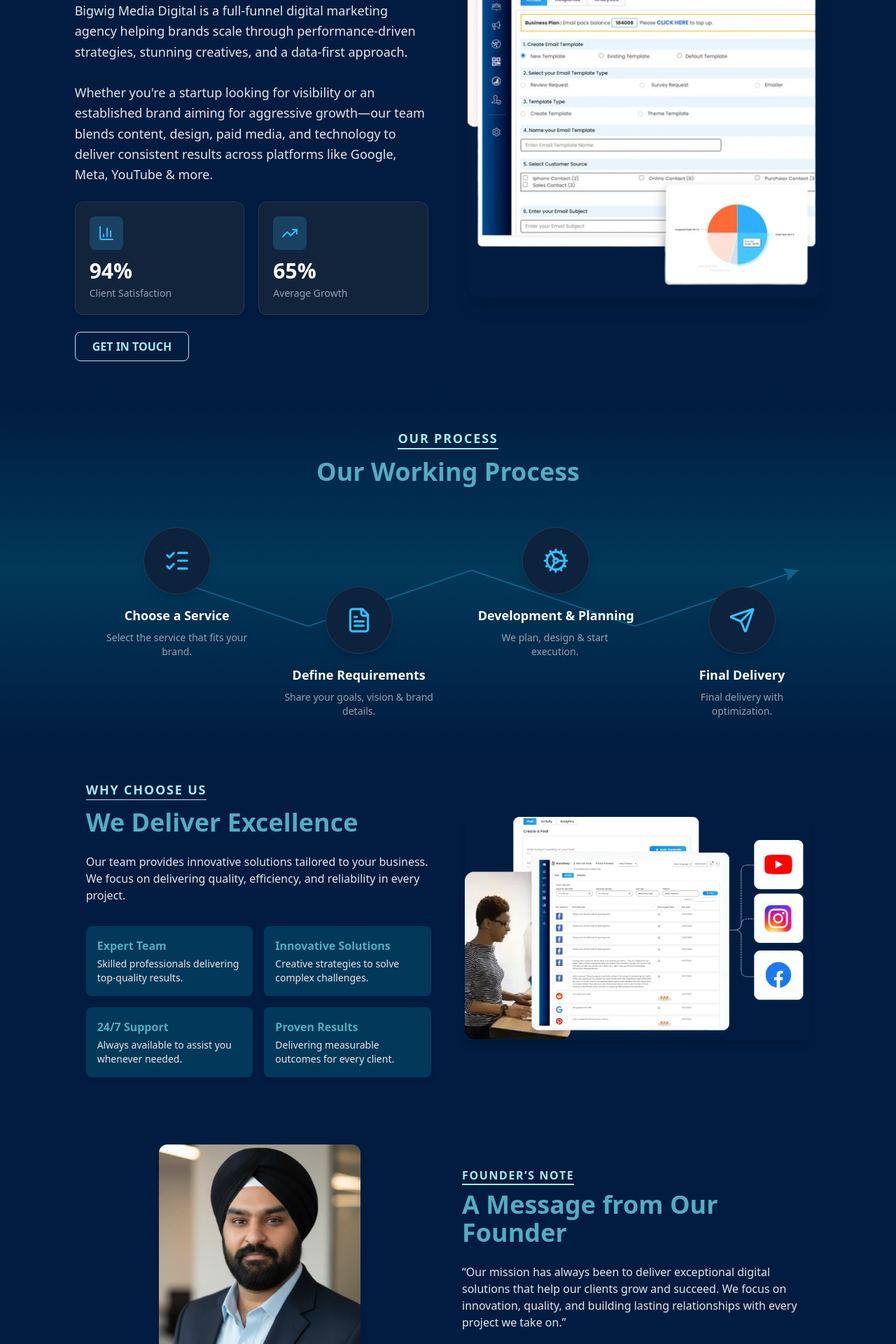
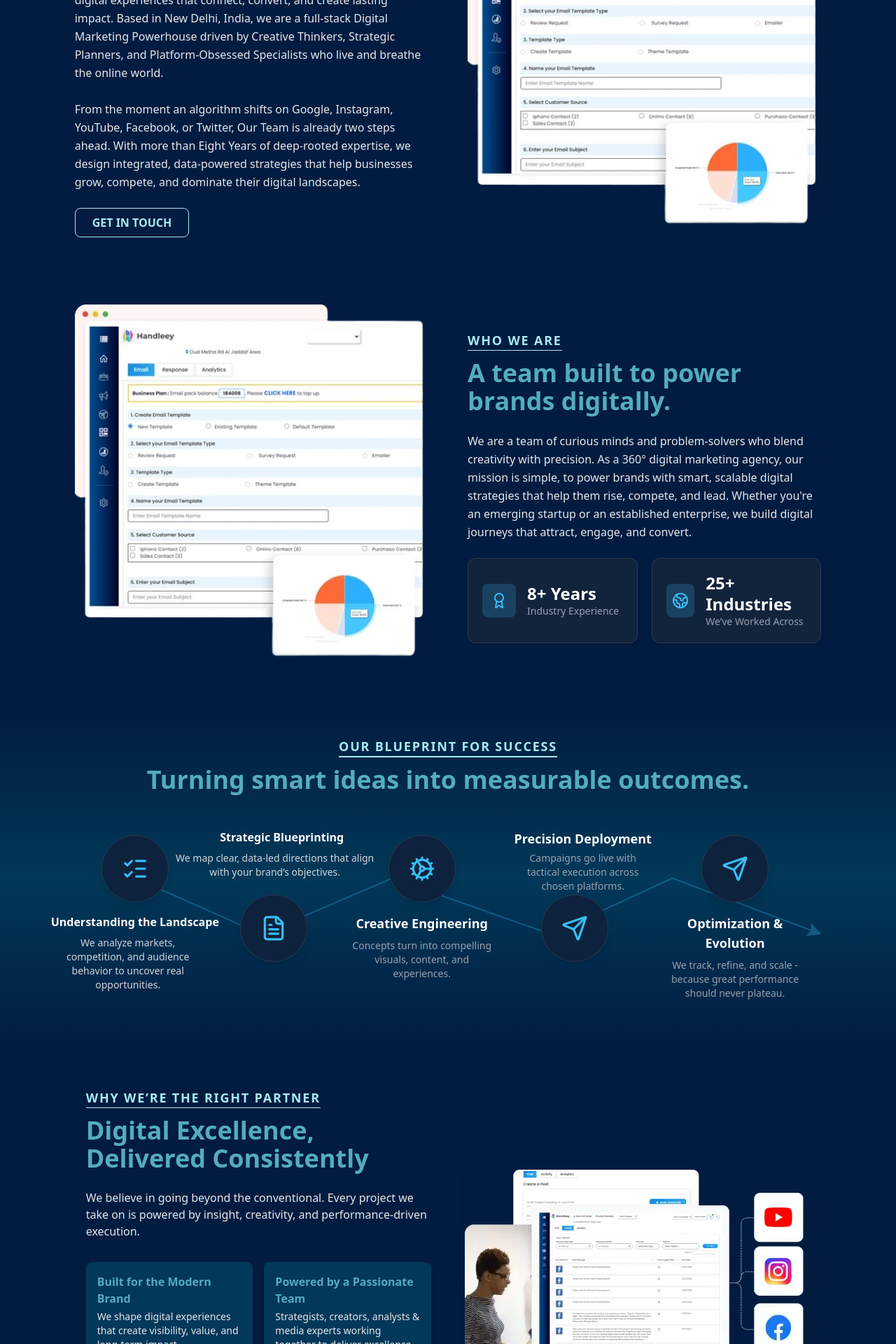
Before and after one commit to Chandan2812/bigwignew, a Next.js app: page /about in a window 1280 px wide. Shown: the part 880-2800 px from the top of the page at 70% size. Built offline with nearby package versions, Linux system fonts and the light colour scheme.

Commit message:
updated about page and clients

```diff
--- a/components/Clients.tsx
+++ b/components/Clients.tsx
@@ -46,12 +46,22 @@ export default function Client() {
         {/* Left Content */}
         <div data-aos="fade-right">
           <p className="text-[var(--color5)] text-lg font-semibold border-b w-fit mb-3 uppercase tracking-widest">
-            Client List
+            Our Clientele
           </p>
 
           <h2 className="text-3xl md:text-4xl font-bold leading-tight text-[var(--color4)] drop-shadow-lg mb-5">
-            Not just clients, they are more like partners
+            Brands That Believe in What We Build
           </h2>
+          <p className="text-gray-200 mb-6 whitespace-pre-wrap">
+            Over the years, we’ve collaborated with a wide range of brands each
+            with its own vision, challenges, and ambitions. Every partnership
+            has strengthened our belief in creating digital experiences that
+            deliver real impact. <br />
+            <br />
+            The logos represent the brands that have trusted us with their
+            digital journey. Each one reflects the quality of our work, the
+            relationships we build, and the results we consistently deliver.
+          </p>
 
           <Link href="/clients">
             <ButtonFill text=" View All Clients" />
--- a/src/app/about/page.tsx
+++ b/src/app/about/page.tsx
@@ -10,10 +10,12 @@ import { useState } from "react";
 import PopupForm from "../../../components/PopupForm";
 import ButtonFill from "../../../components/Button";
 import {
+  Award,
   BarChart3,
   Cog,
   Facebook,
   FileText,
+  Globe2,
   Linkedin,
   ListChecks,
   Send,
@@ -23,6 +25,7 @@ import {
 import why from "../../../Assets/Handleey-Social-Media-Post.webp";
 import owner from "../../../Assets/owner.webp";
 import GetInTouch from "../../../components/GetInTouch";
+import Client from "../../../components/Clients";
 
 export default function About() {
   const [isPopupOpen, setIsPopupOpen] = useState(false);
@@ -42,7 +45,7 @@ export default function About() {
         />
 
         {/* Text Overlay */}
-        <div className="relative z-10 text-center px-6">
+        {/* <div className="relative z-10 text-center px-6">
           <h1 className="text-4xl md:text-5xl font-bold text-white">
             Strategic Digital Marketing Agency
           </h1>
@@ -51,7 +54,7 @@ export default function About() {
             Lorem ipsum dolor sit amet, consectetur adipiscing elit. Praesent
             dictum leo nec sem facilisis, id faucibus velit elementum.
           </p>
-        </div>
+        </div> */}
       </section>
 
       {/* ================= ABOUT SECTION ================= */}
@@ -59,46 +62,60 @@ export default function About() {
       <section className="w-11/12 md:w-5/6 mx-auto py-12 flex flex-col md:flex-row items-center gap-14">
         {/* LEFT SIDE TEXT */}
         <div className="md:w-1/2">
-          <p className="text-[var(--color5)] text-lg font-semibold border-b mb-3 w-fit tracking-widest">
-            ABOUT US
+          <p className="text-[var(--color5)] uppercase text-lg font-semibold border-b mb-3 w-fit tracking-widest">
+            The Bigwig Story
           </p>
 
           <h2 className="text-3xl md:text-4xl font-semibold text-[var(--color4)] mb-6">
-            We Help Brands Grow With Strategy, Creativity & Digital Innovation
+            Building Brands That Win in the Digital Age
           </h2>
 
-          <p className="text-lg text-gray-200 leading-relaxed mb-6">
-            Bigwig Media Digital is a full-funnel digital marketing agency
-            helping brands scale through performance-driven strategies, stunning
-            creatives, and a data-first approach.
+          <p className="text-base text-gray-200 leading-relaxed mb-6">
+            At Bigwig Media Digital, we don’t just deliver marketing - we craft
+            digital experiences that connect, convert, and create lasting
+            impact. Based in New Delhi, India, we are a full-stack Digital
+            Marketing Powerhouse driven by Creative Thinkers, Strategic
+            Planners, and Platform-Obsessed Specialists who live and breathe the
+            online world.
             <br />
             <br />
-            Whether you&#39;re a startup looking for visibility or an
-            established brand aiming for aggressive growth—our team blends
-            content, design, paid media, and technology to deliver consistent
-            results across platforms like Google, Meta, YouTube & more.
+            From the moment an algorithm shifts on Google, Instagram, YouTube,
+            Facebook, or Twitter, Our Team is already two steps ahead. With more
+            than Eight Years of deep-rooted expertise, we design integrated,
+            data-powered strategies that help businesses grow, compete, and
+            dominate their digital landscapes.
           </p>
 
           {/* STATS BOXES */}
-          <div className="grid grid-cols-2 gap-5 mt-6">
-            {/* Box 1 */}
-            <div className="bg-[#1E293B]/60 border border-white/10 rounded-xl p-5 shadow-md hover:shadow-lg transition">
-              <div className="w-12 h-12 rounded-lg bg-[#38BDF8]/20 flex items-center justify-center mb-3">
+          {/* <div className="grid grid-cols-2 gap-5 mt-6">
+
+            <div className="bg-[#1E293B]/60 border border-white/10 rounded-xl p-5 shadow-md hover:shadow-lg transition flex items-center gap-4">
+              <div className="w-12 h-12 rounded-lg bg-[#38BDF8]/20 flex items-center justify-center">
                 <BarChart3 className="text-[#38BDF8] w-6 h-6" />
               </div>
-              <h3 className="text-3xl font-bold text-white">94%</h3>
-              <p className="text-gray-400 text-sm mt-1">Client Satisfaction</p>
+
+              <div>
+                <h3 className="text-3xl font-bold text-white leading-tight">
+                  94%
+                </h3>
+                <p className="text-gray-400 text-sm">Client Satisfaction</p>
+              </div>
             </div>
 
-            {/* Box 2 */}
-            <div className="bg-[#1E293B]/60 border border-white/10 rounded-xl p-5 shadow-md hover:shadow-lg transition">
-              <div className="w-12 h-12 rounded-lg bg-[#38BDF8]/20 flex items-center justify-center mb-3">
+
+            <div className="bg-[#1E293B]/60 border border-white/10 rounded-xl p-5 shadow-md hover:shadow-lg transition flex items-center gap-4">
+              <div className="w-12 h-12 rounded-lg bg-[#38BDF8]/20 flex items-center justify-center">
                 <TrendingUp className="text-[#38BDF8] w-6 h-6" />
               </div>
-              <h3 className="text-3xl font-bold text-white">65%</h3>
-              <p className="text-gray-400 text-sm mt-1">Average Growth</p>
+
+              <div>
+                <h3 className="text-3xl font-bold text-white leading-tight">
+                  65%
+                </h3>
+                <p className="text-gray-400 text-sm">Average Growth</p>
+              </div>
             </div>
-          </div>
+          </div> */}
 
           {/* BUTTON */}
           <ButtonFill
@@ -113,8 +130,68 @@ export default function About() {
           <Image
             src={aboutImg}
             alt="About Bigwig Digital"
-            className="rounded-2xl shadow-xl w-full object-cover"
+            className="rounded-2xl  w-full object-cover"
           />
+        </div>
+      </section>
+
+      {/* ================= WHO WE ARE SECTION ================= */}
+      <section className="w-11/12 md:w-5/6 mx-auto py-12 flex flex-col-reverse md:flex-row items-center gap-14">
+        {/* LEFT SIDE IMAGE */}
+        <div className="w-full md:w-1/2">
+          <Image
+            src={aboutImg}
+            alt="About Bigwig Digital"
+            className="rounded-2xl  w-full object-cover"
+          />
+        </div>
+        {/* RIGHT SIDE TEXT */}
+        <div className="md:w-1/2">
+          <p className="text-[var(--color5)] uppercase text-lg font-semibold border-b mb-3 w-fit tracking-widest">
+            Who We Are
+          </p>
+
+          <h2 className="text-3xl md:text-4xl font-semibold text-[var(--color4)] mb-6">
+            A team built to power brands digitally.
+          </h2>
+
+          <p className="text-base text-gray-200 leading-relaxed mb-6">
+            We are a team of curious minds and problem-solvers who blend
+            creativity with precision. As a 360° digital marketing agency, our
+            mission is simple, to power brands with smart, scalable digital
+            strategies that help them rise, compete, and lead. Whether you're an
+            emerging startup or an established enterprise, we build digital
+            journeys that attract, engage, and convert.
+          </p>
+
+          {/* STATS BOXES */}
+          <div className="grid grid-cols-2 gap-5 mt-6">
+            <div className="bg-[#1E293B]/60 border border-white/10 rounded-xl p-5 shadow-md hover:shadow-lg transition flex items-center gap-4">
+              <div className="w-12 h-12 rounded-lg bg-[#38BDF8]/20 flex items-center justify-center">
+                <Award className="text-[#38BDF8] w-6 h-6" />
+              </div>
+
+              <div>
+                <h3 className="text-2xl font-semibold text-white leading-tight">
+                  8+ Years
+                </h3>
+                <p className="text-gray-400 text-sm">Industry Experience</p>
+              </div>
+            </div>
+
+            <div className="bg-[#1E293B]/60 border border-white/10 rounded-xl p-5 shadow-md hover:shadow-lg transition flex items-center gap-4">
+              <div className="w-12 h-12 rounded-lg bg-[#38BDF8]/20 flex items-center justify-center">
+                <Globe2 className="text-[#38BDF8] w-6 h-6" />
+              </div>
+
+              <div>
+                <h3 className="text-2xl font-semibold text-white leading-tight">
+                  25+ Industries
+                </h3>
+                <p className="text-gray-400 text-sm">We’ve Worked Across</p>
+              </div>
+            </div>
+          </div>
         </div>
       </section>
 
@@ -123,11 +200,11 @@ export default function About() {
         <div className="w-11/12 md:w-5/6 mx-auto">
           {/* Title */}
           <div className="text-center mb-5">
-            <p className="text-[var(--color5)] text-lg font-semibold mb-3 tracking-widest inline-block border-b-2 border-[var(--color5)]">
-              OUR PROCESS
+            <p className="text-[var(--color5)] uppercase text-lg font-semibold mb-3 tracking-widest inline-block border-b-2 border-[var(--color5)]">
+              Our Blueprint for Success
             </p>
             <h2 className="text-3xl md:text-4xl font-semibold text-[var(--color4)] mb-6">
-              Our Working Process
+              Turning smart ideas into measurable outcomes.
             </h2>
           </div>
 
@@ -155,8 +232,14 @@ export default function About() {
                   </marker>
                 </defs>
 
+                {/* UPDATED — 6-POINT ZIGZAG LINE */}
                 <path
-                  d="M 150 80 L 500 200 L 850 80 L 1200 200 L 1550 80"
+                  d="M 130 80
+                      L 400 200
+                      L 680 80
+                      L 1020 200
+                      L 1280 80
+                      L 1600 200"
                   stroke="#38BDF8"
                   strokeWidth="3"
                   fill="none"
@@ -169,39 +252,41 @@ export default function About() {
             {/* DESKTOP — ABSOLUTE POSITION STEPS */}
             <div className="hidden md:block relative h-[300px] ">
               {/* STEP 1 — Top Left */}
-              <div className="absolute left-[20px] top-[35px] text-center">
+              <div className="absolute -left-[50px] top-[35px] text-center">
                 <div
                   className="bg-[#0d223c] border border-white/10 rounded-full w-24 h-24
           flex items-center justify-center shadow-lg mx-auto"
                 >
                   <ListChecks size={38} className="text-[#38BDF8]" />
                 </div>
-                <h4 className="text-lg font-semibold text-white mt-4">
-                  Choose a Service
+                <h4 className="text-base font-semibold text-white mt-4">
+                  Understanding the Landscape
                 </h4>
-                <p className="text-gray-400 text-sm max-w-[220px] mt-2">
-                  Select the service that fits your brand.
+                <p className="text-gray-300 text-sm max-w-[220px] mt-2">
+                  We analyze markets, competition, and audience behavior to
+                  uncover real opportunities.
                 </p>
               </div>
 
               {/* STEP 2 — Bottom */}
-              <div className="absolute left-[280px] top-[120px] text-center">
+              <div className="absolute left-[220px] top-[120px] text-center">
                 <div
                   className="bg-[#0d223c] border border-white/10 rounded-full w-24 h-24
           flex items-center justify-center shadow-lg mx-auto"
                 >
                   <FileText size={38} className="text-[#38BDF8]" />
                 </div>
-                <h4 className="text-lg font-semibold text-white mt-4">
-                  Define Requirements
+                <h4 className="text-base font-semibold text-white mt-4 absolute -left-[40px] -top-[110px] min-w-[200px] ">
+                  Strategic Blueprinting
                 </h4>
-                <p className="text-gray-400 text-sm max-w-[220px] mt-2">
-                  Share your goals, vision & brand details.
+                <p className="text-gray-300 text-sm min-w-[300px] mt-2 absolute -left-[100px] -top-[70px]">
+                  We map clear, data-led directions that align with your brand’s
+                  objectives.
                 </p>
               </div>
 
               {/* STEP 3 — Top */}
-              <div className="absolute left-[560px] top-[35px] text-center">
+              <div className="absolute left-[370px] top-[35px] text-center">
                 <div
                   className="bg-[#0d223c] border border-white/10 rounded-full w-24 h-24
           flex items-center justify-center shadow-lg mx-auto"
@@ -209,15 +294,32 @@ export default function About() {
                   <Cog size={38} className="text-[#38BDF8]" />
                 </div>
                 <h4 className="text-lg font-semibold text-white mt-4">
-                  Development & Planning
+                  Creative Engineering
                 </h4>
                 <p className="text-gray-400 text-sm max-w-[220px] mt-2">
-                  We plan, design & start execution.
+                  Concepts turn into compelling visuals, content, and
+                  experiences.
                 </p>
               </div>
 
               {/* STEP 4 — Bottom */}
-              <div className="absolute left-[840px] top-[120px] text-center">
+              <div className="absolute left-[650px] top-[120px] text-center">
+                <div
+                  className="bg-[#0d223c] border border-white/10 rounded-full w-24 h-24
+          flex items-center justify-center shadow-lg mx-auto"
+                >
+                  <Send size={38} className="text-[#38BDF8]" />
+                </div>
+                <h4 className="text-lg font-semibold text-white mt-4 absolute -left-[40px] -top-[110px] min-w-[200px] ">
+                  Precision Deployment
+                </h4>
+                <p className="text-gray-400 text-sm max-w-[220px] mt-2 absolute -left-[40px] -top-[70px] min-w-[200px] ">
+                  Campaigns go live with tactical execution across chosen
+                  platforms.
+                </p>
+              </div>
+              {/* STEP 4 — Top */}
+              <div className="absolute left-[820px] top-[35px] text-center">
                 <div
                   className="bg-[#0d223c] border border-white/10 rounded-full w-24 h-24
           flex items-center justify-center shadow-lg mx-auto"
@@ -225,10 +327,11 @@ export default function About() {
                   <Send size={38} className="text-[#38BDF8]" />
                 </div>
                 <h4 className="text-lg font-semibold text-white mt-4">
-                  Final Delivery
+                  Optimization & Evolution
                 </h4>
-                <p className="text-gray-400 text-sm max-w-[220px] mt-2">
-                  Final delivery with optimization.
+                <p className="text-gray-400 text-sm max-w-[220px] mt-2  ">
+                  We track, refine, and scale - because great performance should
+                  never plateau.
                 </p>
               </div>
             </div>
@@ -292,50 +395,54 @@ export default function About() {
         <div className="w-11/12 md:w-5/6 mx-auto px-4 flex flex-col md:flex-row items-center gap-12">
           {/* Left Text Side */}
           <div className="md:w-1/2">
-            <p className="text-[var(--color5)] text-lg font-semibold border-b mb-3 w-fit tracking-widest">
-              WHY CHOOSE US
+            <p className="text-[var(--color5)] uppercase text-lg font-semibold border-b mb-3 w-fit tracking-widest">
+              Why We’re the Right Partner
             </p>
             <h2 className="text-3xl md:text-4xl font-bold text-[var(--color4)] mb-6">
-              We Deliver Excellence
+              Digital Excellence, Delivered Consistently
             </h2>
             <p className="text-gray-200 mb-8">
-              Our team provides innovative solutions tailored to your business.
-              We focus on delivering quality, efficiency, and reliability in
-              every project.
+              We believe in going beyond the conventional. Every project we take
+              on is powered by insight, creativity, and performance-driven
+              execution.
             </p>
 
             {/* Small Box Content */}
             <div className="grid grid-cols-1 sm:grid-cols-2 gap-4">
               <div className="bg-[var(--color2)] p-4 rounded-lg shadow-md">
                 <h3 className="font-semibold mb-1 text-[var(--color4)]">
-                  Expert Team
+                  Built for the Modern Brand
                 </h3>
                 <p className="text-gray-200 text-sm">
-                  Skilled professionals delivering top-quality results.
+                  We shape digital experiences that create visibility, value,
+                  and long-term impact.
                 </p>
               </div>
               <div className="bg-[var(--color2)] p-4 rounded-lg shadow-md">
                 <h3 className="font-semibold mb-1 text-[var(--color4)]">
-                  Innovative Solutions
+                  Powered by a Passionate Team
                 </h3>
                 <p className="text-gray-200 text-sm">
-                  Creative strategies to solve complex challenges.
+                  Strategists, creators, analysts & media experts working
+                  together to deliver excellence.
                 </p>
               </div>
               <div className="bg-[var(--color2)] p-4 rounded-lg shadow-md">
                 <h3 className="font-semibold mb-1 text-[var(--color4)]">
-                  24/7 Support
+                  A Strong Track Record
                 </h3>
                 <p className="text-gray-200 text-sm">
-                  Always available to assist you whenever needed.
+                  8+ years of transforming brands into industry leaders through
+                  digital innovation.
                 </p>
               </div>
               <div className="bg-[var(--color2)] p-4 rounded-lg shadow-md">
                 <h3 className="font-semibold mb-1 text-[var(--color4)]">
-                  Proven Results
+                  Trusted by Leading Brands
                 </h3>
                 <p className="text-gray-200 text-sm">
-                  Delivering measurable outcomes for every client.
+                  Our clientele spans industries like eCommerce, retail, tech,
+                  events, and more.{" "}
                 </p>
               </div>
             </div>
@@ -352,6 +459,8 @@ export default function About() {
         </div>
       </section>
 
+      <Client />
+
       <section className="py-12">
         <div className="w-11/12 md:w-5/6 mx-auto px-4 flex flex-col md:flex-row items-center gap-10">
           {/* Left Side Image */}
@@ -365,17 +474,22 @@ export default function About() {
 
           {/* Right Side Text */}
           <div className="md:w-1/2 text-center md:text-left">
-            <p className="text-[var(--color5)] font-semibold mb-2 tracking-widest inline-block border-b-2 border-[var(--color5)]">
-              FOUNDER’S NOTE
+            <p className="text-[var(--color5)] uppercase font-semibold mb-2 tracking-widest inline-block border-b-2 border-[var(--color5)]">
+              The Mind Behind Bigwig
             </p>
             <h2 className="text-3xl md:text-4xl font-bold text-[var(--color4)] mb-6">
               A Message from Our Founder
             </h2>
-            <p className="text-gray-200 mb-6">
-              “Our mission has always been to deliver exceptional digital
-              solutions that help our clients grow and succeed. We focus on
-              innovation, quality, and building lasting relationships with every
-              project we take on.”
+            <p className="text-gray-200 mb-6 whitespace-pre-wrap">
+              “Bigwig Media Digital was born from a desire to help brands
+              navigate the digital world with clarity and confidence. My vision
+              has always been simple, combining smart strategy with meaningful
+              creativity to deliver results that truly matter. <br />
+              <br />
+              Every brand we work with becomes a part of our journey. Your
+              challenges guide our thinking, and your growth drives our passion.
+              Thank you for trusting us to power your digital presence, we’re
+              committed to building success with you, every step of the way.”
             </p>
             <h3 className="text-xl font-semibold text-gray-100 mb-1">
               Amandeep Singh
@@ -389,6 +503,16 @@ export default function About() {
 
       <GetInTouch />
 
+      <section className="w-full py-10 bg-gradient-to-r from-[var(--color1)] via-[var(--color2)] to-[var(--color3)] flex justify-center items-center">
+        <h2 className="text-center text-2xl md:text-3xl font-semibold text-[var(--color5)] px-6 leading-relaxed">
+          We live by our motto –
+          <span className="font-bold text-[var(--color4)]">
+            {" "}
+            “We create super-rich experiences online!”
+          </span>
+        </h2>
+      </section>
+
       <Footer />
       <PopupForm isOpen={isPopupOpen} onClose={() => setIsPopupOpen(false)} />
     </div>
```
Also changed, not shown: src/app/blogs/[slug]/BlogDetailsClient.tsx (+42 -15 lines).
